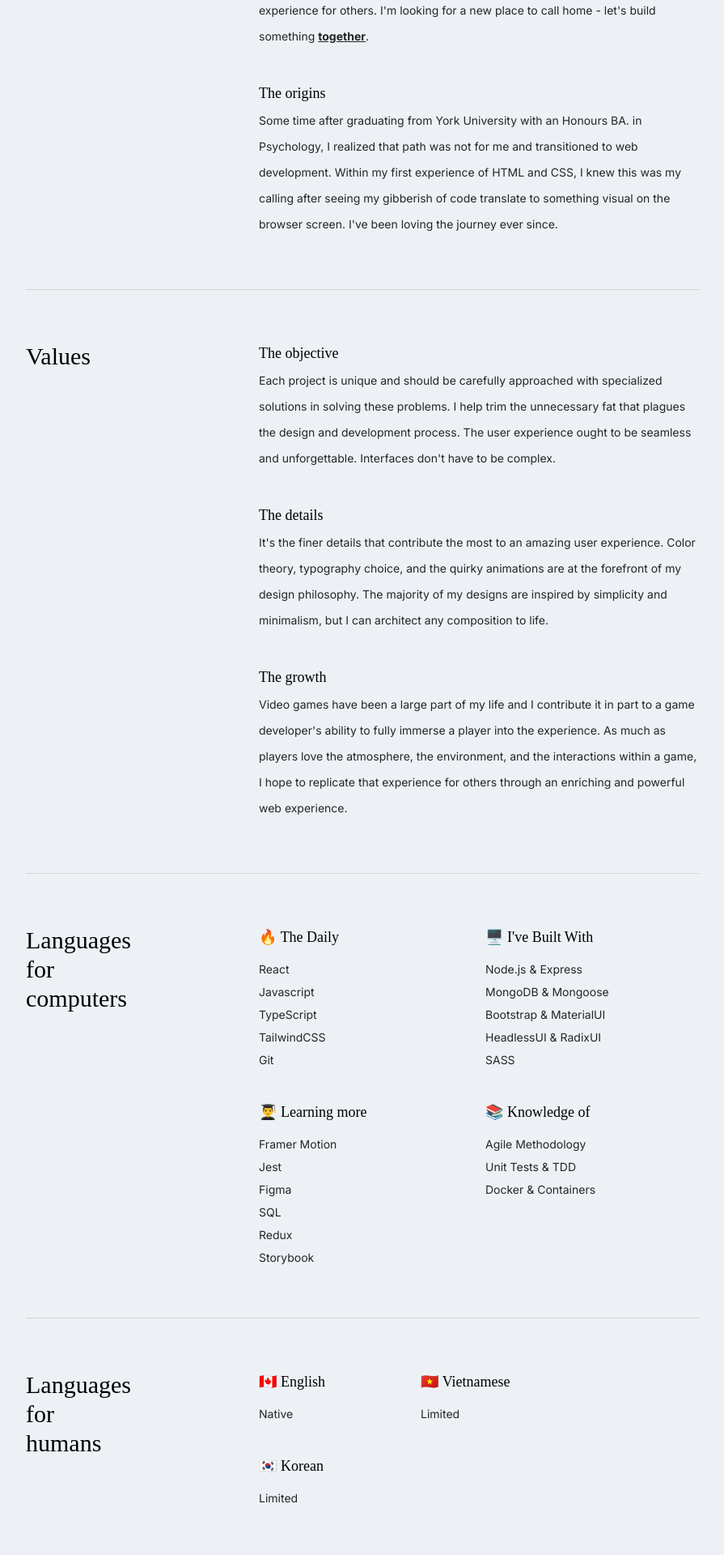
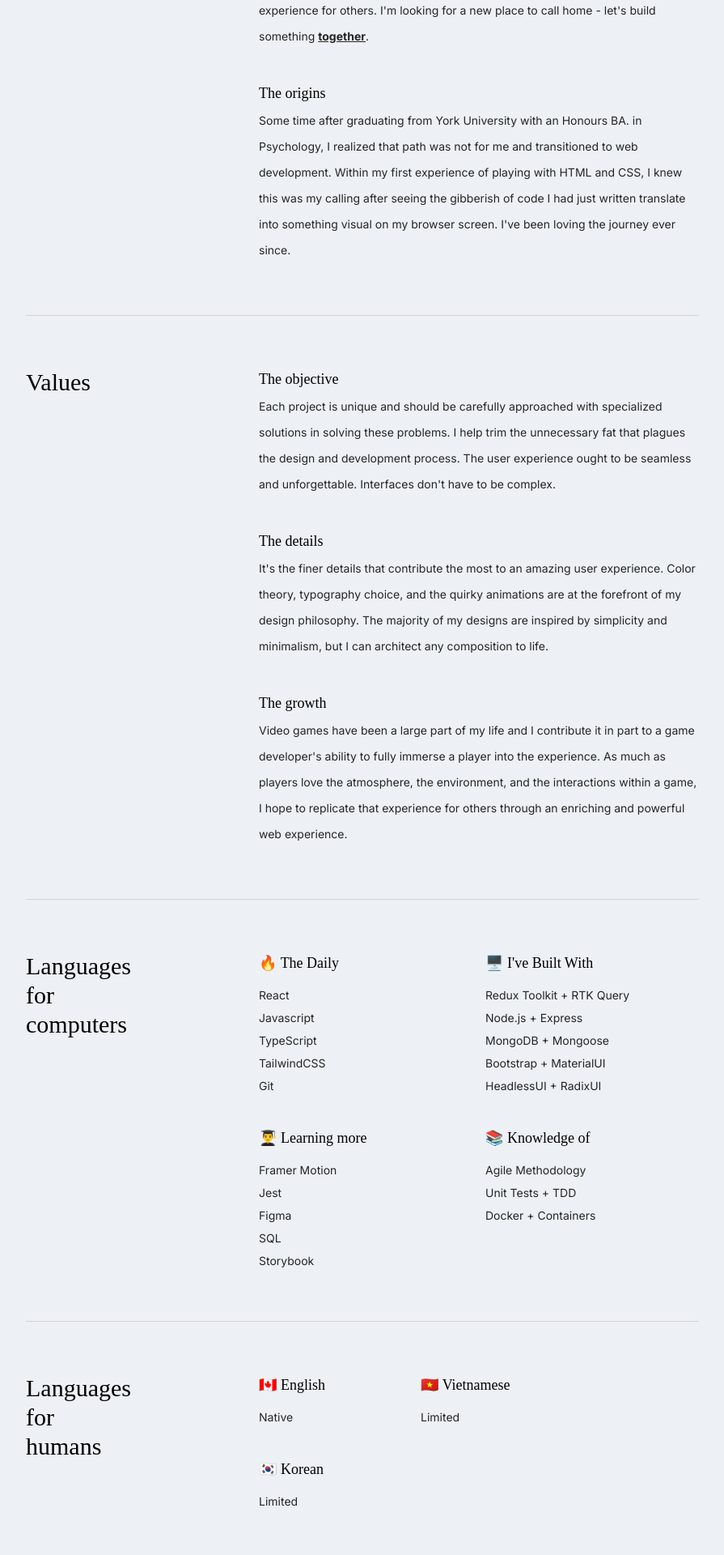
Before and after one commit to Yezo/personal-portfolio, a React (Vite) app: page /about in a window 1280 px wide. Shown: the part 1200-3120 px from the top of the page at 81% size, without its empty margins (192-1087 px from the left). Built offline with nearby package versions, Linux system fonts and the light colour scheme; a web font is replaced by a local one.

Commit message:
chore: link change

```diff
--- a/src/pages/About.tsx
+++ b/src/pages/About.tsx
@@ -62,9 +62,9 @@ export const About = () => {
                 <p className="font-inter text-sm leading-8 opacity-[0.85]">
                   Some time after graduating from York University with an Honours BA. in Psychology,
                   I realized that path was not for me and transitioned to web development. Within my
-                  first experience of HTML and CSS, I knew this was my calling after seeing my
-                  gibberish of code translate to something visual on the browser screen. I've been
-                  loving the journey ever since.
+                  first experience of playing with HTML and CSS, I knew this was my calling after
+                  seeing the gibberish of code I had just written translate into something visual on
+                  my browser screen. I've been loving the journey ever since.
                 </p>
               </div>
             </div>
@@ -139,11 +139,11 @@ export const About = () => {
                 <div className="flex min-w-[15rem] flex-col gap-4">
                   <h4 className="font-faustina text-lg">🖥️ I've Built With</h4>
                   <ul className="space-y-2 font-inter text-sm opacity-[0.85]">
-                    <li>Node.js & Express</li>
-                    <li>MongoDB & Mongoose</li>
-                    <li>Bootstrap & MaterialUI</li>
-                    <li>HeadlessUI & RadixUI</li>
-                    <li>SASS</li>
+                    <li>Redux Toolkit + RTK Query</li>
+                    <li>Node.js + Express</li>
+                    <li>MongoDB + Mongoose</li>
+                    <li>Bootstrap + MaterialUI</li>
+                    <li>HeadlessUI + RadixUI</li>
                   </ul>
                 </div>
                 <div className="flex min-w-[15rem] flex-col gap-4">
@@ -153,7 +153,6 @@ export const About = () => {
                     <li>Jest</li>
                     <li>Figma</li>
                     <li>SQL</li>
-                    <li>Redux</li>
                     <li>Storybook</li>
                   </ul>
                 </div>
@@ -161,8 +160,8 @@ export const About = () => {
                   <h4 className="font-faustina text-lg">📚 Knowledge of</h4>
                   <ul className="space-y-2 font-inter text-sm opacity-[0.85]">
                     <li>Agile Methodology</li>
-                    <li>Unit Tests & TDD</li>
-                    <li>Docker & Containers</li>
+                    <li>Unit Tests + TDD</li>
+                    <li>Docker + Containers</li>
                   </ul>
                 </div>
               </div>
@@ -230,7 +229,7 @@ export const About = () => {
           </m.div>
         </section>
       </main>
-      <Footer url="https://aniflux.onrender.com/" title="Check out Aniflux" />
+      <Footer url="mailto:kvo.codes@gmail.com" title="kvo.codes@gmail.com" />
     </div>
   )
 }
```
